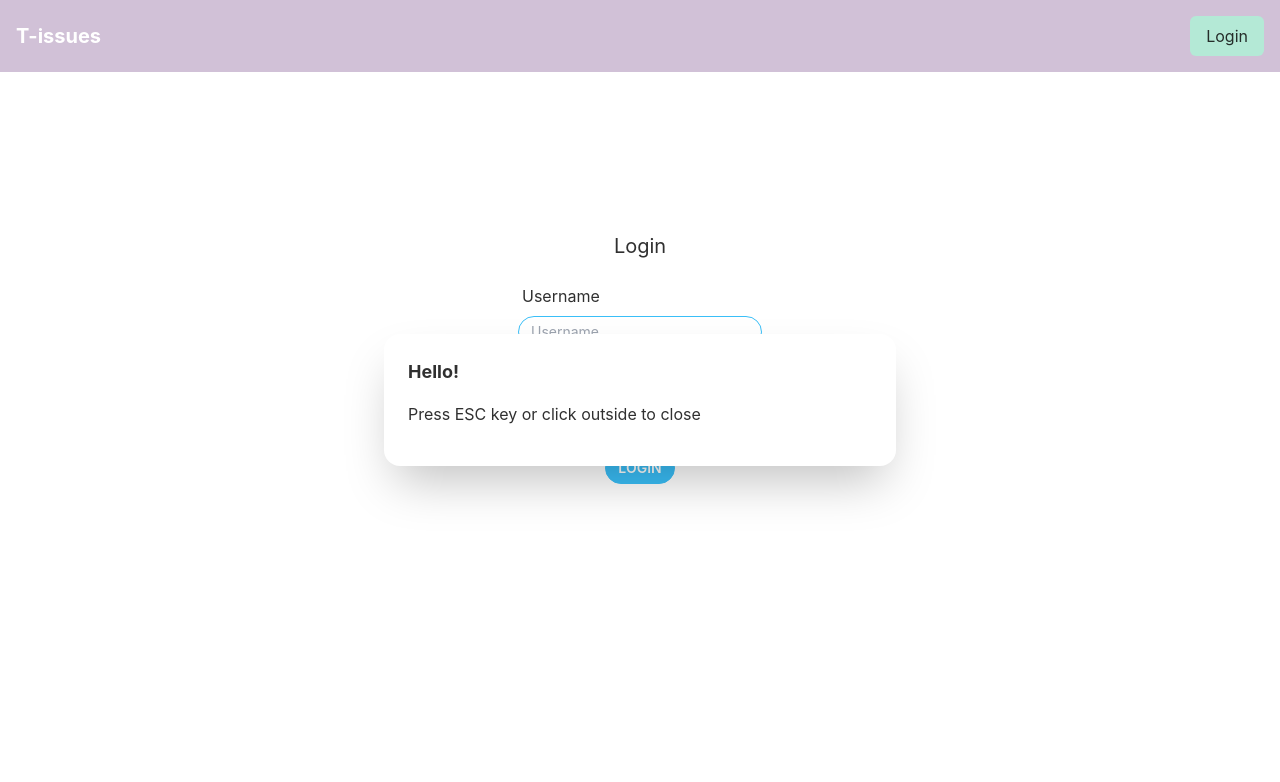
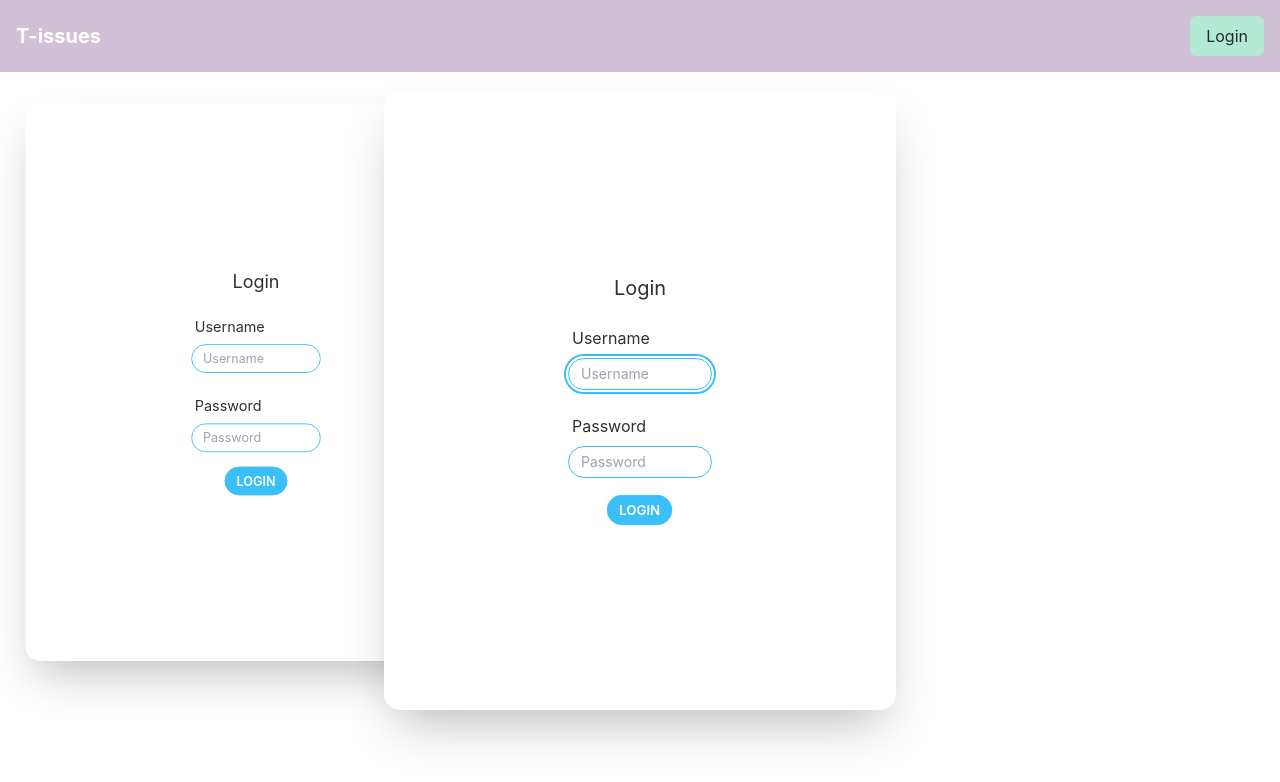
Before and after one commit to 1christianfelix/T-issues, a React (Create React App) app in the folder t-issues-fe/: page /login in a window 1280 px wide. Both pictures are taken after a click on the button "Login". Shown: the top 782 px of the page. Built offline with nearby package versions, Linux system fonts and the light colour scheme.

Commit message:
login modal closes upong successful login

```diff
--- a/t-issues-fe/src/components/Login.jsx
+++ /dev/null
@@ -1,113 +0,0 @@
-import React, { useState } from "react";
-import { useNavigate } from "react-router-dom";
-import { AiOutlineCheckCircle } from "react-icons/ai";
-import { useSelector, useDispatch } from "react-redux";
-import {
-  toastLoginSuccess,
-  toastLoginFail,
-  toastClear,
-} from "../store/toastSlice";
-
-const Login = () => {
-  const [username, setUsername] = useState("");
-  const [password, setPassword] = useState("");
-  const [toastLoginMsg, setToastLoginMsg] = useState("");
-
-  const navigate = useNavigate();
-
-  const toast = useSelector((state) => state.toast.toast);
-
-  const dispatch = useDispatch();
-
-  const handleUsernameChange = (e) => {
-    setUsername(e.target.value);
-  };
-
-  const handlePasswordChange = (e) => {
-    setPassword(e.target.value);
-  };
-
-  const handleSubmit = (e) => {
-    e.preventDefault();
-    if (username.length && password.length) {
-      dispatch(toastLoginSuccess());
-      // setToastLoginMsg(
-      //   <div className="toast">
-      //     <div className="alert alert-success flex">
-      //       <span className="text-base">
-      //         <div className="flex items-center">
-      //           <AiOutlineCheckCircle color="green" size="2rem" /> &nbsp; Login
-      //           Successful!
-      //         </div>
-      //       </span>
-      //     </div>
-      //   </div>
-      // );
-      navigate("/");
-    } else {
-      dispatch(toastLoginFail());
-
-      // setToastLoginMsg(
-      //   <div className="toast">
-      //     <div className="alert alert-error flex">
-      //       <span className="text-base">
-      //         <div className="flex items-center">
-      //           <AiOutlineCheckCircle color="red" size="2rem" /> &nbsp; Login
-      //           Failed!
-      //         </div>
-      //       </span>
-      //     </div>
-      //   </div>
-      // );
-    }
-  };
-
-  return (
-    <div className="Login h-screen w-screen">
-      {toastLoginMsg}
-      <form
-        className="flex flex-col items-center justify-center gap-4 m-40"
-        onSubmit={handleSubmit}
-      >
-        <div className="text-xl text-center">
-          <div>Login</div>
-        </div>
-        <div>
-          <label className="label">
-            <span className="label-text text-base">Username</span>
-          </label>
-          <input
-            type="text"
-            placeholder="Username"
-            className="input input-bordered input-info input-sm w-full max-w-xs"
-            value={username}
-            onChange={handleUsernameChange}
-          />
-        </div>
-        <div>
-          <label className="label">
-            <span className="label-text text-base">Password</span>
-          </label>
-          <input
-            type="password"
-            placeholder="Password"
-            className="input input-bordered input-info input-sm w-full max-w-xs"
-            value={password}
-            onChange={handlePasswordChange}
-          />
-        </div>
-        <div>
-          <button
-            type="submit"
-            name="login"
-            className="btn btn-sm btn-info text-white"
-          >
-            Login
-          </button>
-        </div>
-      </form>
-    </div>
-  );
-};
-
-export default Login;
--- a/t-issues-fe/src/components/Nav.jsx
+++ b/t-issues-fe/src/components/Nav.jsx
@@ -12,7 +12,7 @@ const Nav = () => {
           <div className="md:flex items-center hidden">
             <button
               className="ml-4 px-4 py-2 bg-accent rounded-md text-accent-content"
-              onClick={() => window.my_modal_2.showModal()}
+              onClick={() => window.login_modal.showModal()}
             >
               Login
             </button>
--- a/t-issues-fe/src/components/TissuesApp.jsx
+++ b/t-issues-fe/src/components/TissuesApp.jsx
@@ -1,7 +1,7 @@
 import React from "react";
 import { Route, Routes } from "react-router-dom";
 
-import Login from "./Login";
+import Login from "./modals/Login";
 import Welcome from "./Welcome";
 import IssueDashboard from "./IssueDashboard";
 
--- /dev/null
+++ b/t-issues-fe/src/components/modals/Login.jsx
@@ -0,0 +1,88 @@
+import React, { useState } from "react";
+import { useNavigate } from "react-router-dom";
+import { AiOutlineCheckCircle } from "react-icons/ai";
+import { useSelector, useDispatch } from "react-redux";
+import {
+  toastLoginSuccess,
+  toastLoginFail,
+  toastClear,
+} from "../../store/toastSlice";
+
+const Login = () => {
+  const [username, setUsername] = useState("");
+  const [password, setPassword] = useState("");
+  const [toastLoginMsg, setToastLoginMsg] = useState("");
+
+  const navigate = useNavigate();
+
+  const toast = useSelector((state) => state.toast.toast);
+
+  const dispatch = useDispatch();
+
+  const handleUsernameChange = (e) => {
+    setUsername(e.target.value);
+  };
+
+  const handlePasswordChange = (e) => {
+    setPassword(e.target.value);
+  };
+
+  const handleSubmit = (e) => {
+    e.preventDefault();
+    if (username.length && password.length) {
+      dispatch(toastLoginSuccess());
+      window.login_modal.close();
+      // navigate("/");
+    } else {
+      dispatch(toastLoginFail());
+    }
+  };
+
+  return (
+    <form method="dialog" className="modal-box" onSubmit={handleSubmit}>
+      <div className="Login">
+        {/* {toastLoginMsg} */}
+        <div className="flex flex-col items-center justify-center gap-4 m-40">
+          <div className="text-xl text-center">
+            <div>Login</div>
+          </div>
+          <div>
+            <label className="label">
+              <span className="label-text text-base">Username</span>
+            </label>
+            <input
+              type="text"
+              placeholder="Username"
+              className="input input-bordered input-info input-sm w-full max-w-xs"
+              value={username}
+              onChange={handleUsernameChange}
+            />
+          </div>
+          <div>
+            <label className="label">
+              <span className="label-text text-base">Password</span>
+            </label>
+            <input
+              type="password"
+              placeholder="Password"
+              className="input input-bordered input-info input-sm w-full max-w-xs"
+              value={password}
+              onChange={handlePasswordChange}
+            />
+          </div>
+          <div>
+            <button
+              type="submit"
+              name="login"
+              className="btn btn-sm btn-info text-white"
+            >
+              Login
+            </button>
+          </div>
+        </div>
+      </div>
+    </form>
+  );
+};
+
+export default Login;
--- a/t-issues-fe/src/components/modals/LoginModal.jsx
+++ b/t-issues-fe/src/components/modals/LoginModal.jsx
@@ -1,12 +1,46 @@
-import React from "react";
+import React, { useState } from "react";
+import Login from "./Login";
+import { useNavigate } from "react-router-dom";
+import { useSelector, useDispatch } from "react-redux";
+import {
+  toastLoginSuccess,
+  toastLoginFail,
+  toastClear,
+} from "../../store/toastSlice";
 
 const LoginModal = () => {
+  const [username, setUsername] = useState("");
+  const [password, setPassword] = useState("");
+  const [toastLoginMsg, setToastLoginMsg] = useState("");
+
+  const navigate = useNavigate();
+
+  const toast = useSelector((state) => state.toast.toast);
+
+  const dispatch = useDispatch();
+
+  const handleUsernameChange = (e) => {
+    setUsername(e.target.value);
+  };
+
+  const handlePasswordChange = (e) => {
+    setPassword(e.target.value);
+  };
+
+  const handleSubmit = (e) => {
+    e.preventDefault();
+    if (username.length && password.length) {
+      window.login_modal.close();
+      dispatch(toastLoginSuccess());
+      window.login_modal.close();
+      // navigate("/");
+    } else {
+      dispatch(toastLoginFail());
+    }
+  };
   return (
-    <dialog id="my_modal_2" className="modal">
-      <form method="dialog" className="modal-box">
-        <h3 className="font-bold text-lg">Hello!</h3>
-        <p className="py-4">Press ESC key or click outside to close</p>
-      </form>
+    <dialog id="login_modal" className="modal">
+      <Login />
       <form method="dialog" className="modal-backdrop">
         <button>close</button>
       </form>
```
